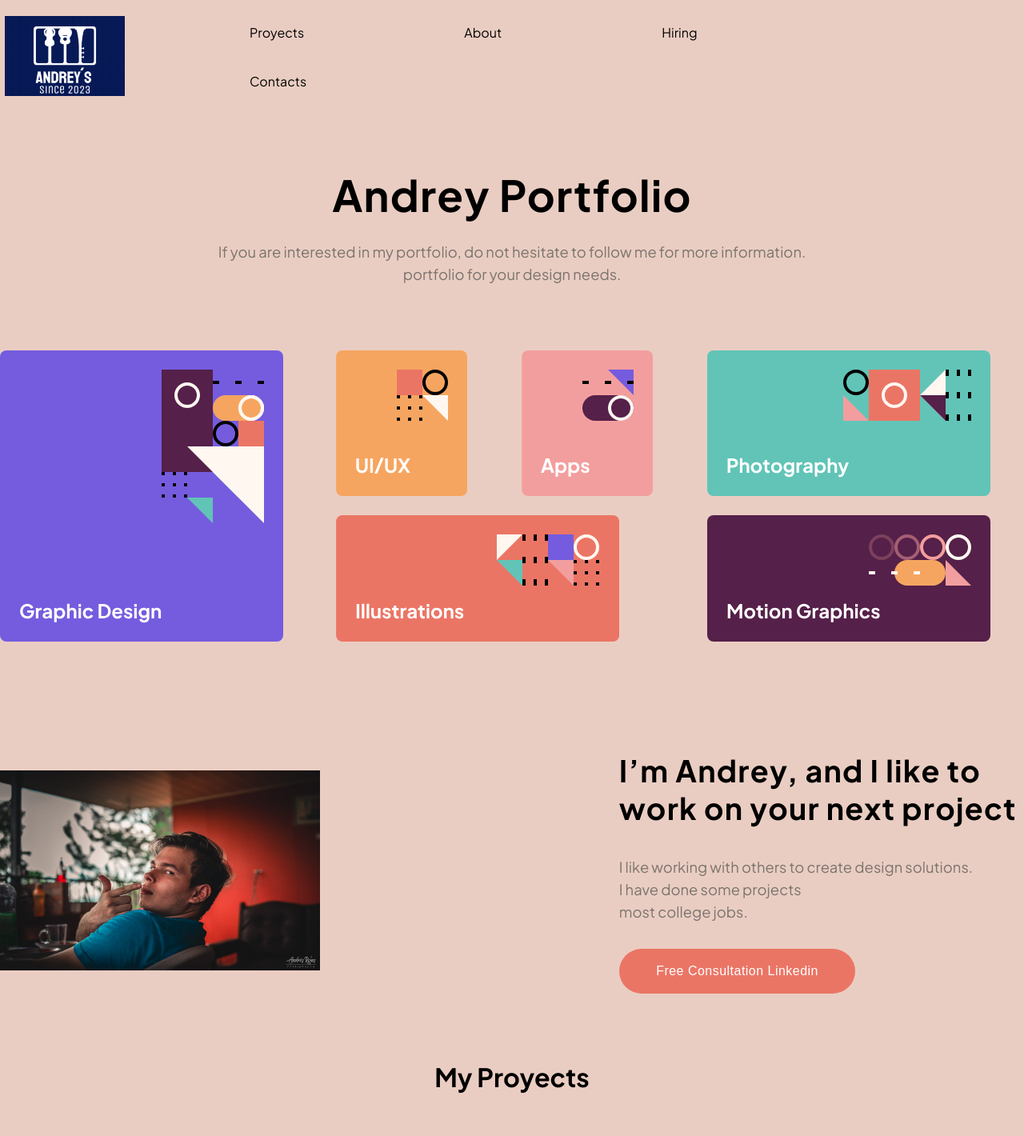
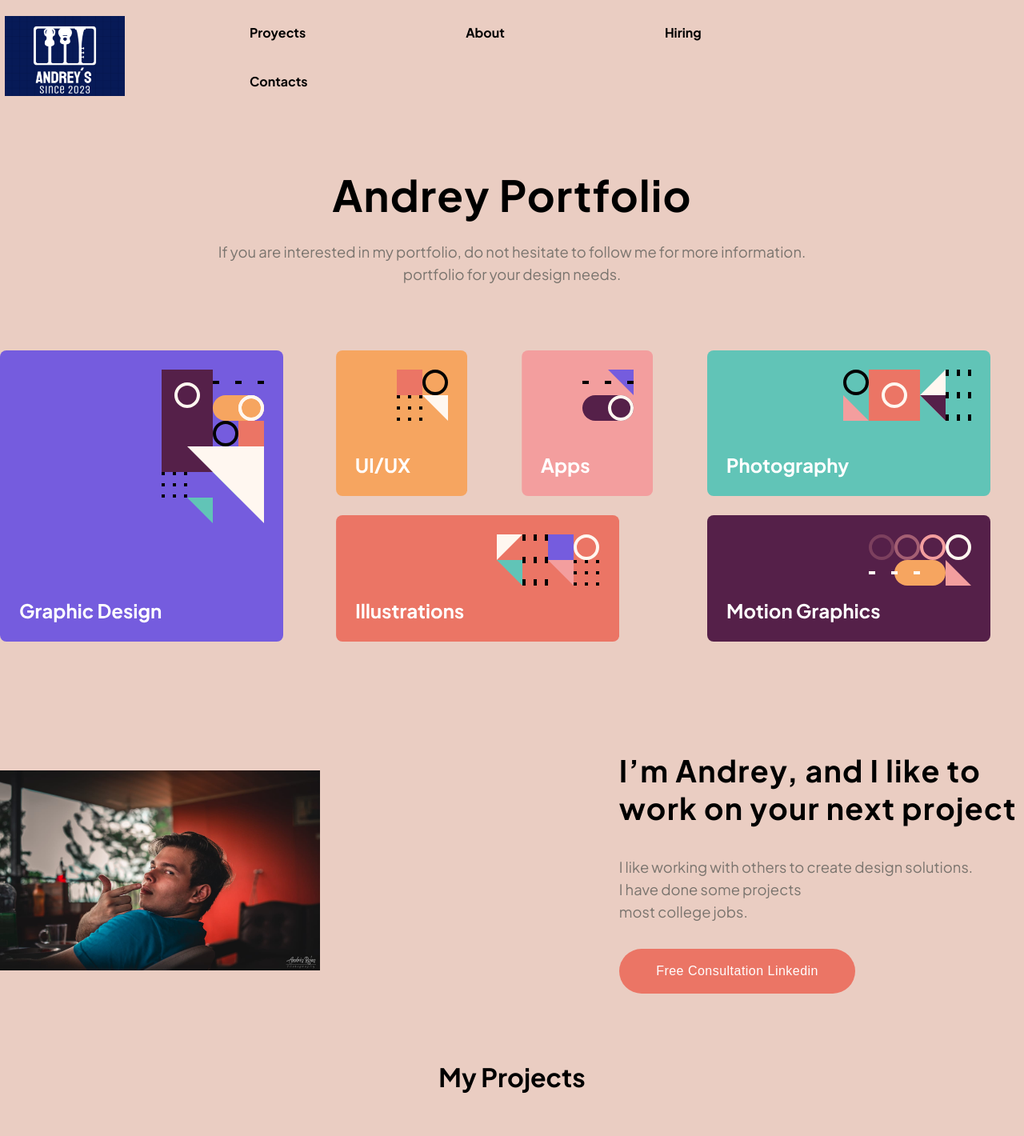
Before and after one commit to AndreyBV5/Primera-Prueba-PrograIV, a Next.js app in the folder portafolio-app/: page / in a window 1280 px wide. Shown: the top 1420 px of the page at 80% size. Built offline with nearby package versions, Linux system fonts and the light colour scheme.

Commit message:
Direccion de secciones
se implementa las direcciones por secciones, ademas se cambio estilo bold de los textos

```diff
--- a/portafolio-app/components/About.tsx
+++ b/portafolio-app/components/About.tsx
@@ -10,6 +10,7 @@ const About = () => {
             <figure>
             <Image src={Profile} alt="" width={400} height={250} />
             </figure>
+            <section id = "About">
             <article>
                 <h2 className={styles.desktop}>
                     I’m Andrey, and I like to
@@ -25,6 +26,7 @@ const About = () => {
                 </p>
                 <button><a href="https://www.linkedin.com/in/andrey-barrios-valverde-16a707274?lipi=urn%3Ali%3Apage%3Ad_flagship3_profile_view_base_contact_details%3B9QUWZsFPTxuJccjkYHJAJg%3D%3D" type="button">Free Consultation Linkedin</a></button>
             </article>
+            </section>
         </div>
     );
 };
--- a/portafolio-app/components/Header.tsx
+++ b/portafolio-app/components/Header.tsx
@@ -10,13 +10,14 @@ const Header = () => {
             <button type='button'>
                 <Image src={Logo} alt="" width={150} height={100} />
             </button>
-
-            <ul className={styles.lu}>
-                <li><a href="default.html">Proyects</a></li>
-                <li><a href="news.asp">About</a></li>
-                <li><a href="contact.asp">Hiring</a></li>
-                <li><a href="about.asp">Contacts</a></li>
+            <section id = "Header">
+            <ul className={styles.ul}>
+                <li><a href="#Projects">Proyects</a></li>
+                <li><a href="#About">About</a></li>
+                <li><a href="#About">Hiring</a></li>
+                <li><a href="#UI/UX">Contacts</a></li>
             </ul>
+            </section>
 
         </nav>
 
--- a/portafolio-app/components/Hero.tsx
+++ b/portafolio-app/components/Hero.tsx
@@ -5,6 +5,7 @@ const Hero = () => {
 
     return (
         <section className={styles.hero}>
+            <section id = "UI/UX">
             <h2>Andrey Portfolio</h2>
             <p className={styles.desktop}>
                 If you are interested in my portfolio, do not hesitate to follow me for more information.
@@ -273,7 +274,7 @@ const Hero = () => {
                         />
                     </svg>
                 </div>
-
+                </section>
         </section>
     );
 };
--- a/portafolio-app/components/Proyects.tsx
+++ b/portafolio-app/components/Projects.tsx
@@ -10,7 +10,7 @@ import Four from '../public/4.jpg'
 import Five from '../public/5.jpg'
 
 
-const Proyects = () => {
+const Projects = () => {
   const [x, setX] = useState(0);
 
   const handleSlide = (direction: string) => {
@@ -50,8 +50,9 @@ const Proyects = () => {
   return (
     <>
       <div className={styles.desktop}>
+        <section id = "Projects">
         <section className={styles.work}>
-          <h2>My Proyects</h2>
+          <h2>My Projects</h2>
           <motion.div
             animate={{ x }}
             drag="x"
@@ -102,9 +103,10 @@ const Proyects = () => {
             </button>
           </div>
         </section>
+        </section>
       </div>
     </>
   );
 };
 
-export default Proyects;
+export default Projects;
--- a/portafolio-app/pages/index.tsx
+++ b/portafolio-app/pages/index.tsx
@@ -4,7 +4,7 @@ import styles from '@/styles/Home.module.css'
 import Header from '@/components/Header'
 import Hero from '@/components/Hero'
 import About from '@/components/About'
-import Proyects from '@/components/Proyects'
+import Projects from '@/components/Projects'
 
 
 
@@ -21,7 +21,7 @@ const Home: NextPage = () =>{
       <Header/>
       <Hero/>
       <About/>
-      <Proyects/>
+      <Projects/>
 
 
 
--- a/portafolio-app/styles/Home.module.css
+++ b/portafolio-app/styles/Home.module.css
@@ -21,6 +21,7 @@
   background-color: transparent;
   border-radius: 20px;
   justify-content: space-evenly;
+  font-weight: bold;
 }
 
 .nav li a:hover{
--- a/portafolio-app/styles/globals.css
+++ b/portafolio-app/styles/globals.css
@@ -1,4 +1,4 @@
-@import url('https://fonts.googleapis.com/css2?family=Plus+Jakarta+Sans:ital,wght@0,200;0,300;0,400;0,500;0,600;0,700;0,800;1,200;1,300;1,400;1,500;1,600;1,700;1,800&display=swap');
+@import url('https://fonts.googleapis.com/css2?family=Plus+Jakarta+Sans:wght@400;700;800&display=swap');
 
 
 html,
```
